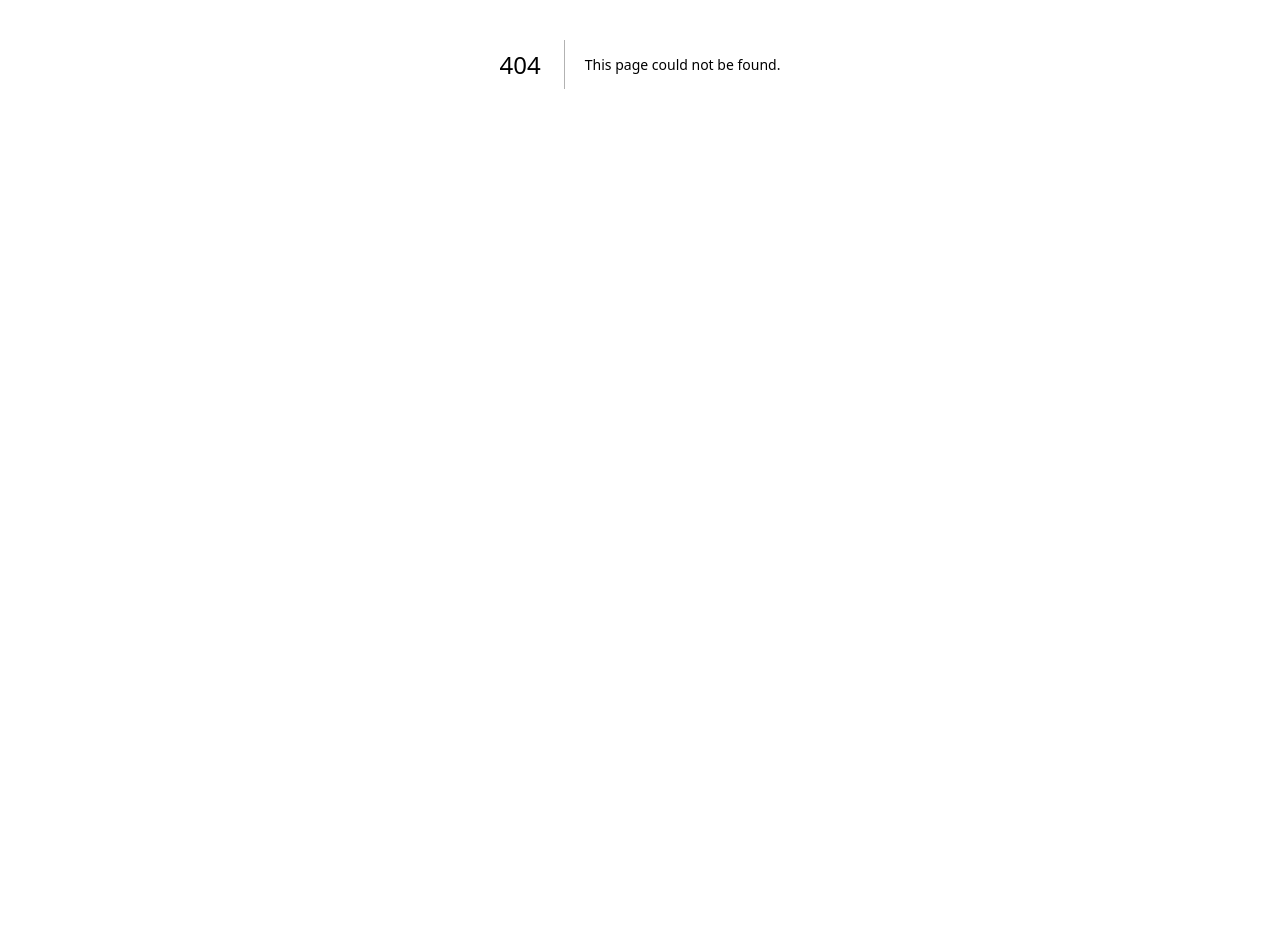
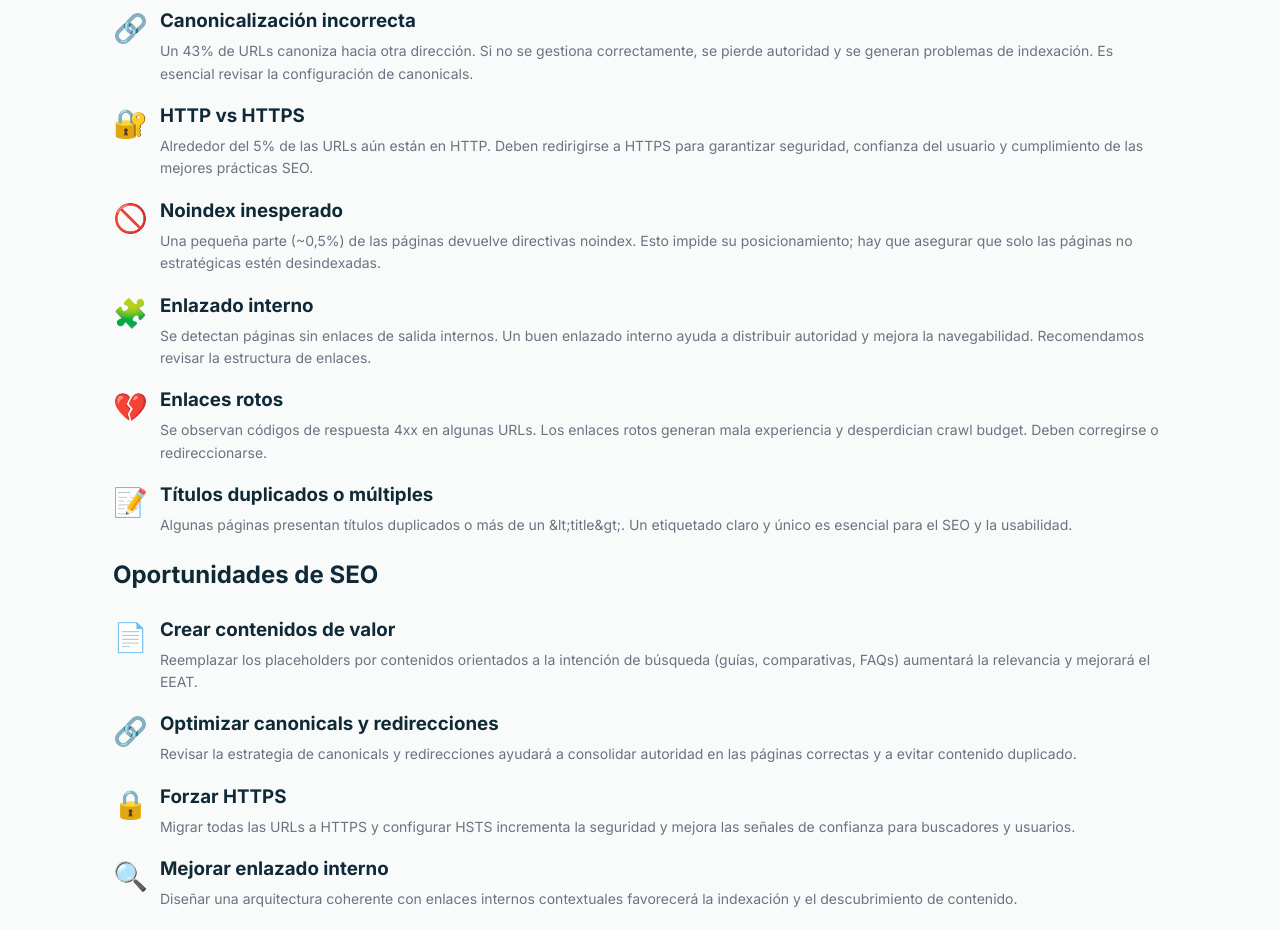
Before and after one commit to jorgejrolo/tuio-proposal, a Next.js app: page /status in a window 1280 px wide. Before the commit this address had no page. Shown: the part 360-1290 px from the top of the page. Before the commit the page ends 848 px from the top, so only its background shows below. Built offline with nearby package versions, Linux system fonts and the light colour scheme.

Commit message:
Add files via upload

```diff
--- a/pages/overview.js
+++ b/pages/overview.js
@@ -45,7 +45,7 @@ export default function Overview() {
           </div>
         ))}
       </div>
-      <NavigationButtons prev="/" next="/risks" />
+      <NavigationButtons prev="/" next="/status" />
     </section>
   );
 }
--- /dev/null
+++ b/pages/status.js
@@ -0,0 +1,113 @@
+import NavigationButtons from '../components/NavigationButtons';
+
+/**
+ * Status page: muestra un diagnóstico actual de la web de Tuio basado
+ * en los informes de rastreo de Screaming Frog. Resume los puntos
+ * críticos más frecuentes y las oportunidades SEO antes de entrar en
+ * detalle con el resto de secciones de trabajo.
+ */
+export default function Status() {
+  const issues = [
+    {
+      emoji: '⚠️',
+      title: 'Contenido placeholder',
+      desc: 'Aproximadamente un 77% de las páginas contienen texto "Lorem ipsum" o contenido ficticio. Esto sugiere que falta contenido definitivo y optimizado, afectando seriamente la relevancia y la percepción de los usuarios y de Google.',
+    },
+    {
+      emoji: '🔗',
+      title: 'Canonicalización incorrecta',
+      desc: 'Un 43% de URLs canoniza hacia otra dirección. Si no se gestiona correctamente, se pierde autoridad y se generan problemas de indexación. Es esencial revisar la configuración de canonicals.',
+    },
+    {
+      emoji: '🔐',
+      title: 'HTTP vs HTTPS',
+      desc: 'Alrededor del 5% de las URLs aún están en HTTP. Deben redirigirse a HTTPS para garantizar seguridad, confianza del usuario y cumplimiento de las mejores prácticas SEO.',
+    },
+    {
+      emoji: '🚫',
+      title: 'Noindex inesperado',
+      desc: 'Una pequeña parte (~0,5%) de las páginas devuelve directivas noindex. Esto impide su posicionamiento; hay que asegurar que solo las páginas no estratégicas estén desindexadas.',
+    },
+    {
+      emoji: '🧩',
+      title: 'Enlazado interno',
+      desc: 'Se detectan páginas sin enlaces de salida internos. Un buen enlazado interno ayuda a distribuir autoridad y mejora la navegabilidad. Recomendamos revisar la estructura de enlaces.',
+    },
+    {
+      emoji: '💔',
+      title: 'Enlaces rotos',
+      desc: 'Se observan códigos de respuesta 4xx en algunas URLs. Los enlaces rotos generan mala experiencia y desperdician crawl budget. Deben corregirse o redireccionarse.',
+    },
+    {
+      emoji: '📝',
+      title: 'Títulos duplicados o múltiples',
+      desc: 'Algunas páginas presentan títulos duplicados o más de un &lt;title&gt;. Un etiquetado claro y único es esencial para el SEO y la usabilidad.',
+    },
+  ];
+  const opportunities = [
+    {
+      emoji: '📄',
+      title: 'Crear contenidos de valor',
+      desc: 'Reemplazar los placeholders por contenidos orientados a la intención de búsqueda (guías, comparativas, FAQs) aumentará la relevancia y mejorará el EEAT.',
+    },
+    {
+      emoji: '🔗',
+      title: 'Optimizar canonicals y redirecciones',
+      desc: 'Revisar la estrategia de canonicals y redirecciones ayudará a consolidar autoridad en las páginas correctas y a evitar contenido duplicado.',
+    },
+    {
+      emoji: '🔒',
+      title: 'Forzar HTTPS',
+      desc: 'Migrar todas las URLs a HTTPS y configurar HSTS incrementa la seguridad y mejora las señales de confianza para buscadores y usuarios.',
+    },
+    {
+      emoji: '🔍',
+      title: 'Mejorar enlazado interno',
+      desc: 'Diseñar una arquitectura coherente con enlaces internos contextuales favorecerá la indexación y el descubrimiento de contenido.',
+    },
+    {
+      emoji: '🔧',
+      title: 'Corregir errores 4xx/5xx',
+      desc: 'Auditar enlaces rotos y recursos bloqueados para redirigir o eliminar referencias que afecten a la experiencia y al crawl budget.',
+    },
+    {
+      emoji: '🏷️',
+      title: 'Unificar titles y metas',
+      desc: 'Definir un patrón de títulos único y descriptivo para cada página, ajustando su longitud y evitando duplicidades.',
+    },
+  ];
+  return (
+    <section className="reveal">
+      <h1>Estado actual y hallazgos del rastreo</h1>
+      <p>
+        Antes de entrar en las fases de trabajo, analizamos la web de Tuio con una auditoría de rastreo.
+        Estos son los principales puntos críticos detectados y algunas oportunidades de mejora.
+      </p>
+      <h2>Puntos críticos</h2>
+      <div style={{ marginTop: '20px' }}>
+        {issues.map((item, idx) => (
+          <div key={idx} style={{ marginBottom: '16px', display: 'flex', alignItems: 'flex-start', gap: '12px' }}>
+            <div style={{ fontSize: '28px' }}>{item.emoji}</div>
+            <div>
+              <h3 style={{ margin: 0 }}>{item.title}</h3>
+              <p style={{ margin: '4px 0 0', fontSize: '14px', color: 'var(--muted)' }}>{item.desc}</p>
+            </div>
+          </div>
+        ))}
+      </div>
+      <h2>Oportunidades de SEO</h2>
+      <div style={{ marginTop: '20px' }}>
+        {opportunities.map((item, idx) => (
+          <div key={idx} style={{ marginBottom: '16px', display: 'flex', alignItems: 'flex-start', gap: '12px' }}>
+            <div style={{ fontSize: '28px' }}>{item.emoji}</div>
+            <div>
+              <h3 style={{ margin: 0 }}>{item.title}</h3>
+              <p style={{ margin: '4px 0 0', fontSize: '14px', color: 'var(--muted)' }}>{item.desc}</p>
+            </div>
+          </div>
+        ))}
+      </div>
+      <NavigationButtons prev="/overview" next="/risks" />
+    </section>
+  );
+}
```
